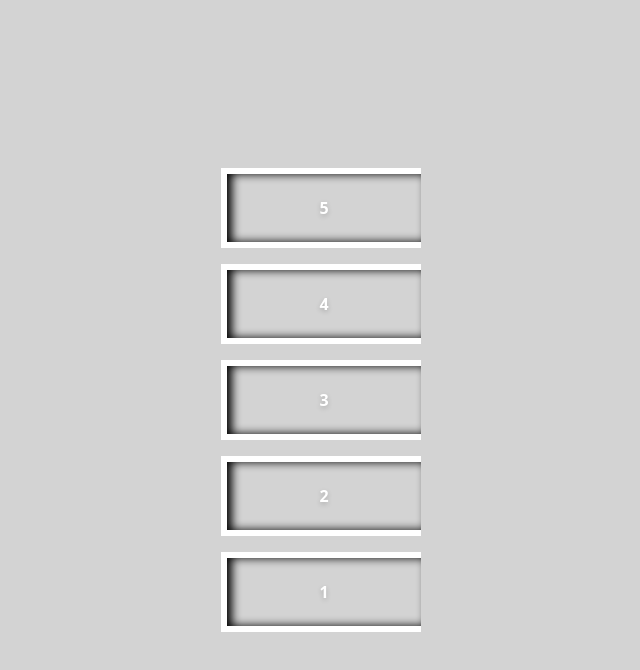
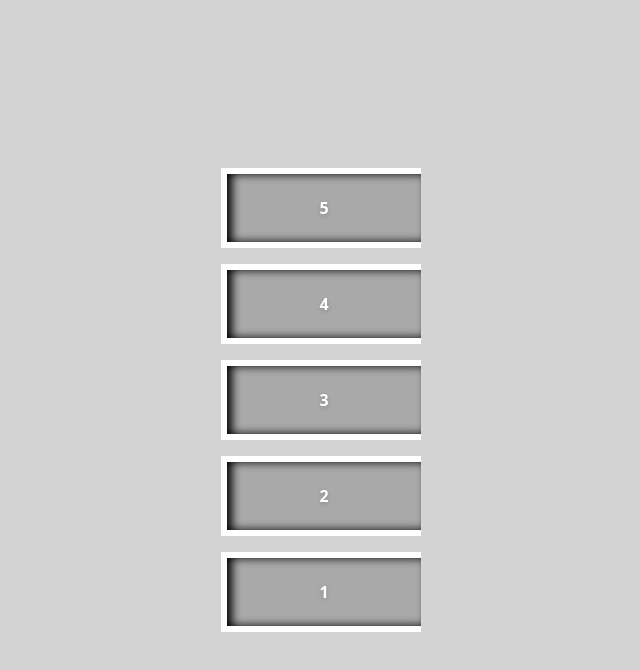
Before and after one commit to mihailgaberov/parking-lot, a React (Vite) app: page / in a window 1280 px wide. Both pictures are taken after typing "5" into the empty fields and a click on the input 960 px from the left and 472 px from the top of the page. Shown: the top 670 px of the page, without its empty margins (319-959 px from the left). Built offline with nearby package versions, Linux system fonts and the light colour scheme.

Commit message:
:lipstick: Imptove styling

```diff
--- a/src/components/ParkingSlot/parking-slot.module.scss
+++ b/src/components/ParkingSlot/parking-slot.module.scss
@@ -7,6 +7,7 @@
   border-left: 6px solid white;
   border-bottom: 6px solid white;
   color: white;
+  background-color: darkgray;
   display: flex;
   align-items: center;
   justify-content: center;
```
